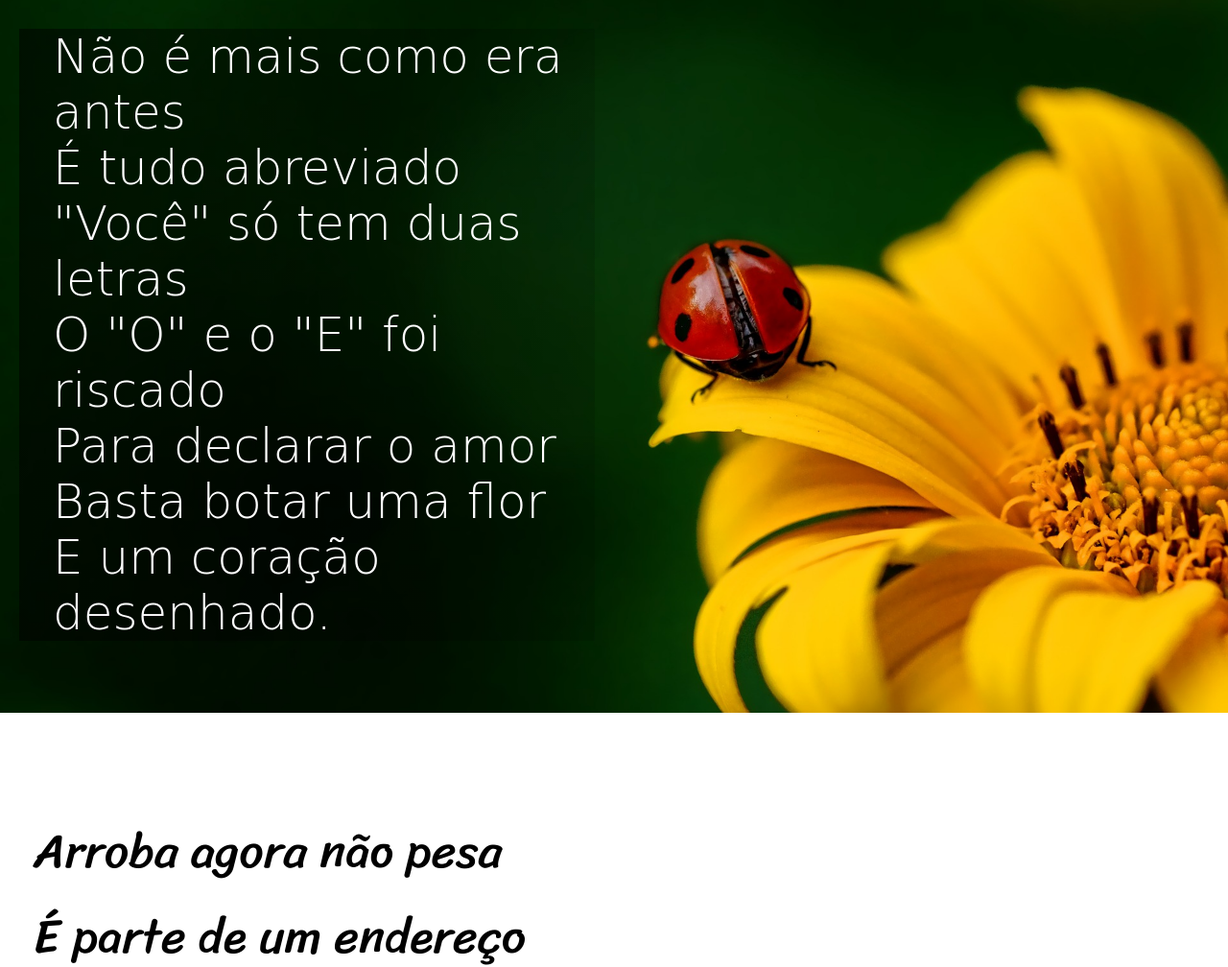
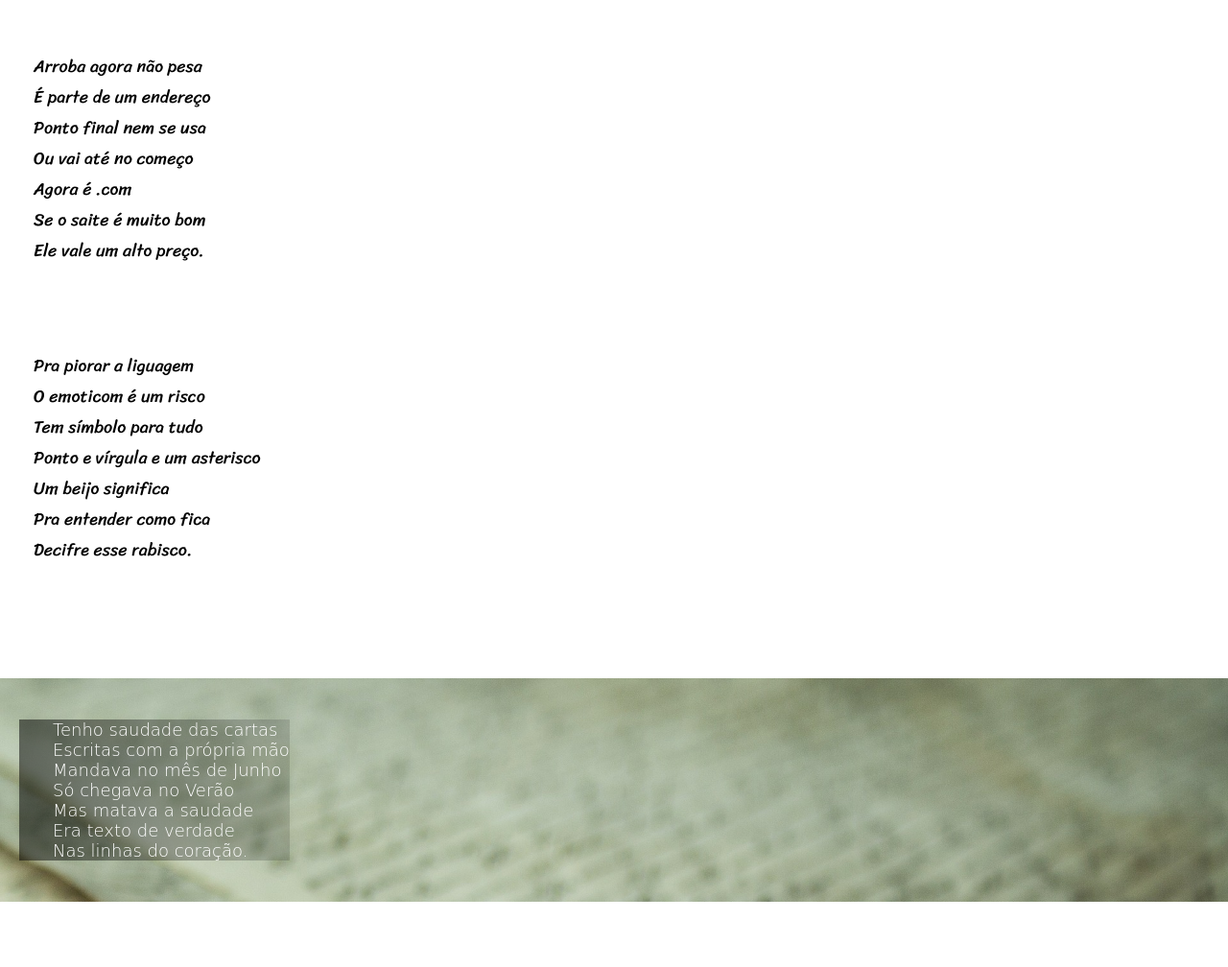
Before and after one commit to gabriels997/projeto-cordel, a plain HTML site: page index.html in a window 1280 px wide. Shown: the part 1106-2114 px from the top of the page at 96% size. Drawn offline with Linux system fonts and the light colour scheme.

Commit message:
melhorei para celular

```diff
--- a/style.css
+++ b/style.css
@@ -22,7 +22,7 @@ header {
 h1 {
     font-family: Passion One, Verdana, Tahoma, sans-serif;
     font-weight: 700;
-    font-size: 800%;
+    font-size: 10vw;
     margin-top: 30px;
     margin-bottom: 17px;
     font-variant: small-caps;
@@ -43,12 +43,17 @@ a:hover {
     text-decoration: underline;
 }
 
+section {
+    font-size: 5vw;
+    padding-top: 10vh;
+    padding-bottom: 10vh;
+}
+
 .normal {
     font-family: 'Sriracha', cursive;
     padding: 20px;
     padding-left: 35px;
     padding-top: 50px;
-    font-size: 50px;
 }
 
 .imagem1 {
@@ -58,15 +63,14 @@ a:hover {
     padding-top: 25px;
     padding-left: 20px;
     padding-bottom: 25px;
-    padding-right: 660px;
 }
 
 .imagem1-1 {
+    display: inline-block;
     color: white;
     background-image: linear-gradient(to right, rgba(0, 0, 0, 0.507), rgba(0, 0, 0, 0.135));
     font-family: 'srisacha', cursive;
     padding-left: 35px;
-    font-size: 50px;
     border-top: 50px;
 }
 
@@ -77,15 +81,14 @@ a:hover {
     padding-top: 25px;
     padding-left: 20px;
     padding-bottom: 25px;
-    padding-right: 660px;
 }
 
 .imagem2-2 {
+    display: inline-block;
     color: white;
     background-image: linear-gradient(to right, rgba(0, 0, 0, 0.507), rgba(0, 0, 0, 0.135));
     font-family: 'srisacha', cursive;
     padding-left: 35px;
-    font-size: 50px;
     border-top: 50px;
 }
 
```
